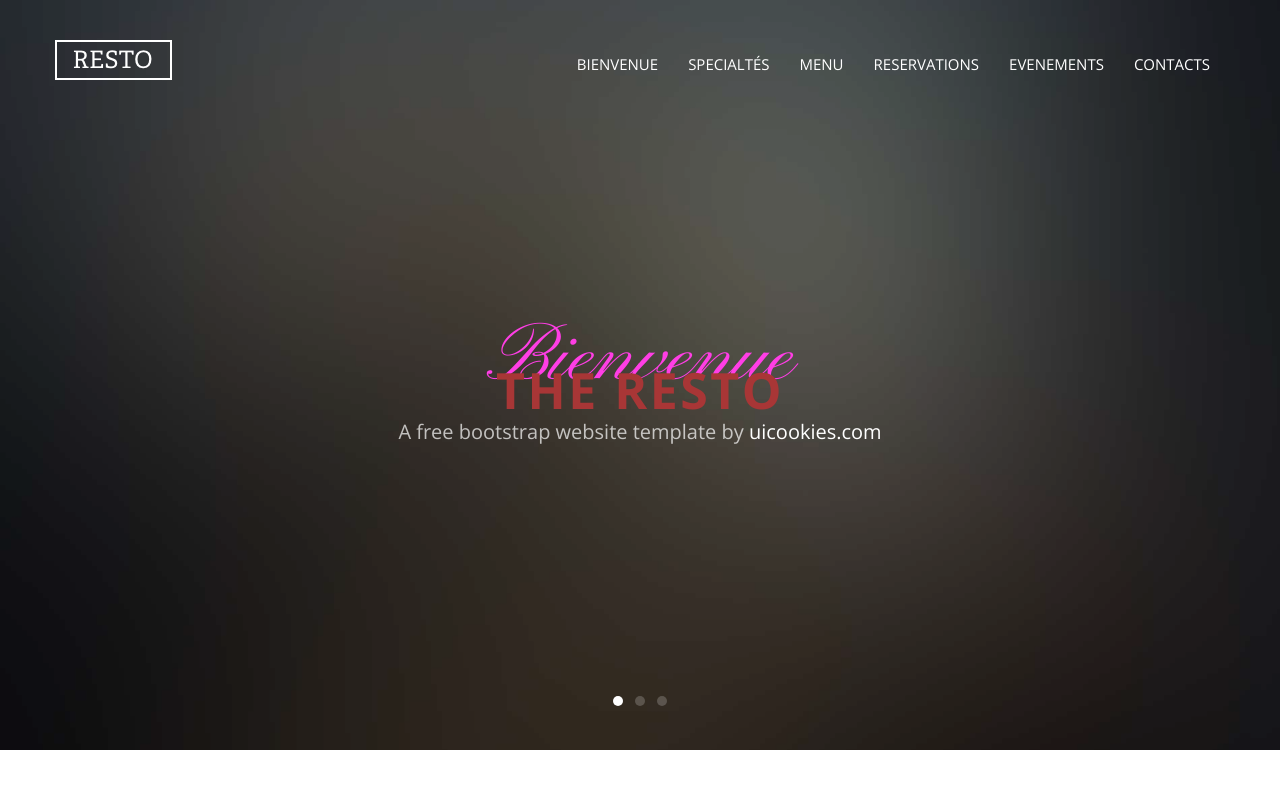
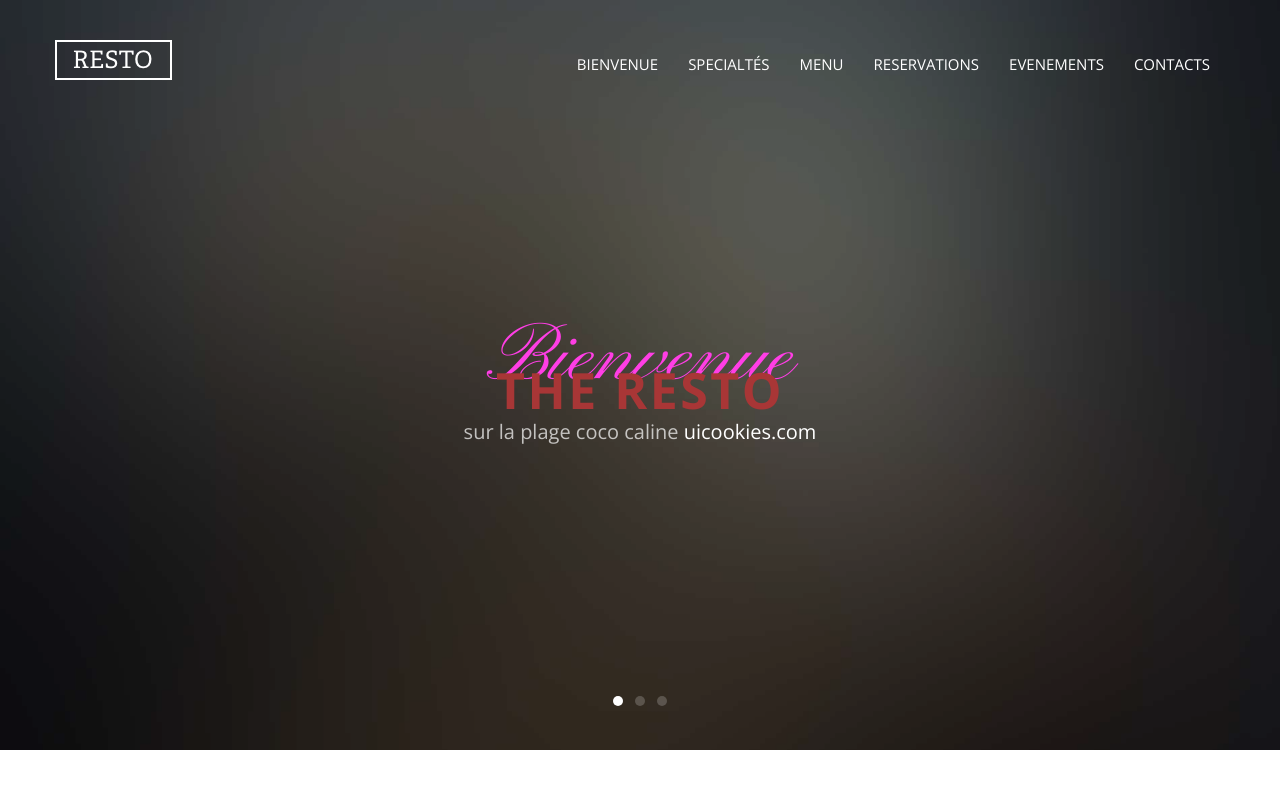
Before and after one commit to justinelouarn/SiteResto, a website: page index.html in a window 1280 px wide. Shown: the top 800 px of the page. Drawn offline with nearby package versions, Linux system fonts and the light colour scheme; files whose address does not match are found by name.

Commit message:
JULIEN DORE

```diff
--- a/index.html
+++ b/index.html
@@ -54,7 +54,7 @@
                 <div class="probootstrap-slider-text text-center probootstrap-animate probootstrap-heading">
                   <h1 class="primary-heading">Bienvenue</h1>
                   <h3 class="secondary-heading">The Resto</h3>
-                  <p class="sub-heading">A free bootstrap website template by <a href="https://uicookies.com">uicookies.com</a></p>
+                  <p class="sub-heading">sur la plage coco caline <a href="https://uicookies.com">uicookies.com</a></p>
                 </div>
               </div>
             </div>
@@ -67,7 +67,7 @@
                 <div class="probootstrap-slider-text text-center probootstrap-animate probootstrap-heading">
                   <h1 class="primary-heading">Diner</h1>
                   <h3 class="secondary-heading">Avec nous</h3>
-                  <p class="sub-heading">A free bootstrap website template by <a href="https://uicookies.com">uicookies.com</a></p>
+                  <p class="sub-heading">sur la plage  <a href="https://uicookies.com">uicookies.com</a></p>
                 </div>
               </div>
             </div>
@@ -81,7 +81,7 @@
                 <div class="probootstrap-slider-text text-center probootstrap-animate probootstrap-heading">
                   <h1 class="primary-heading">Appreciez</h1>
                   <h3 class="secondary-heading">Avec nous</h3>
-                  <p class="sub-heading">A free bootstrap website template by <a href="https://uicookies.com">uicookies.com</a></p>
+                  <p class="sub-heading">COCO! <a href="https://uicookies.com">uicookies.com</a></p>
                 </div>
               </div>
             </div>
```
